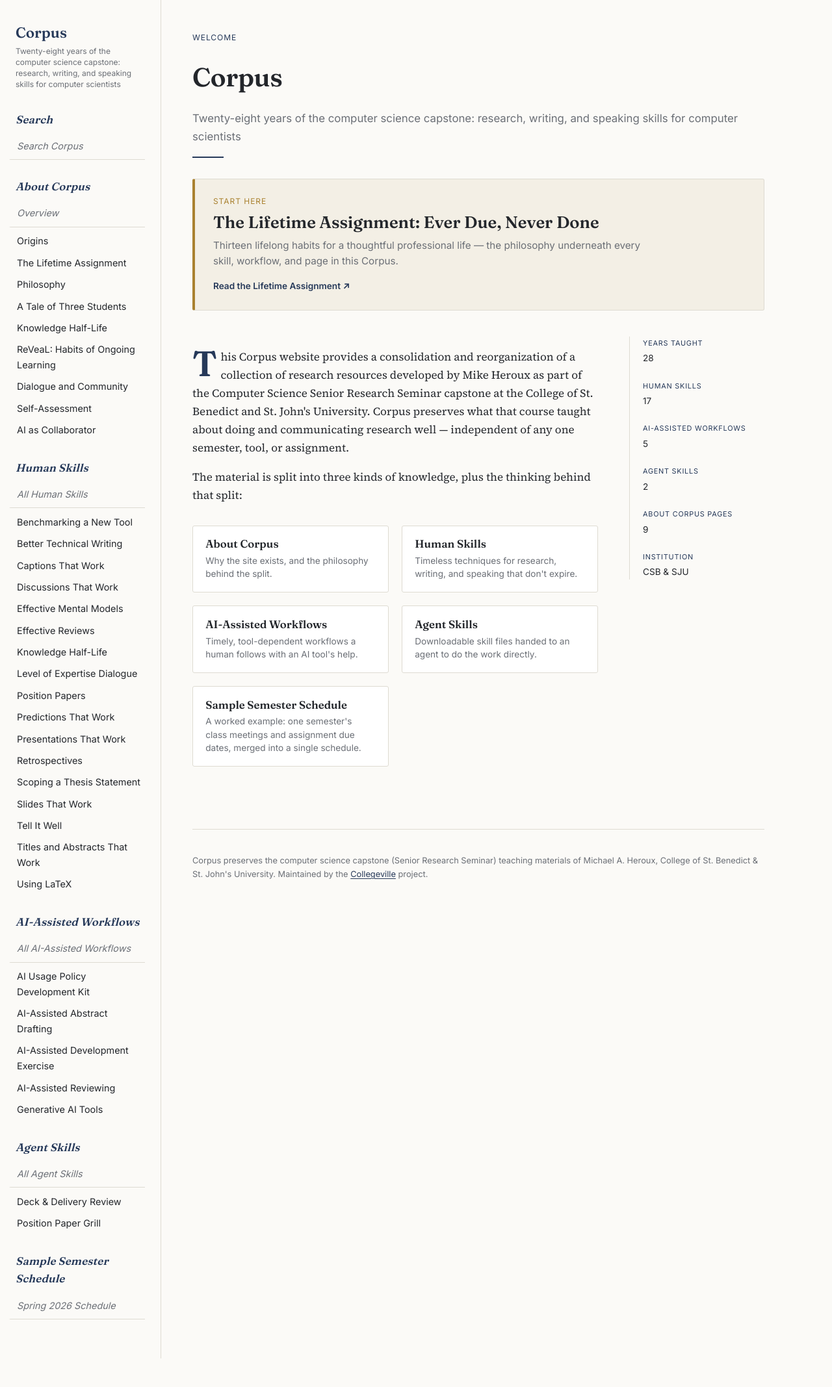
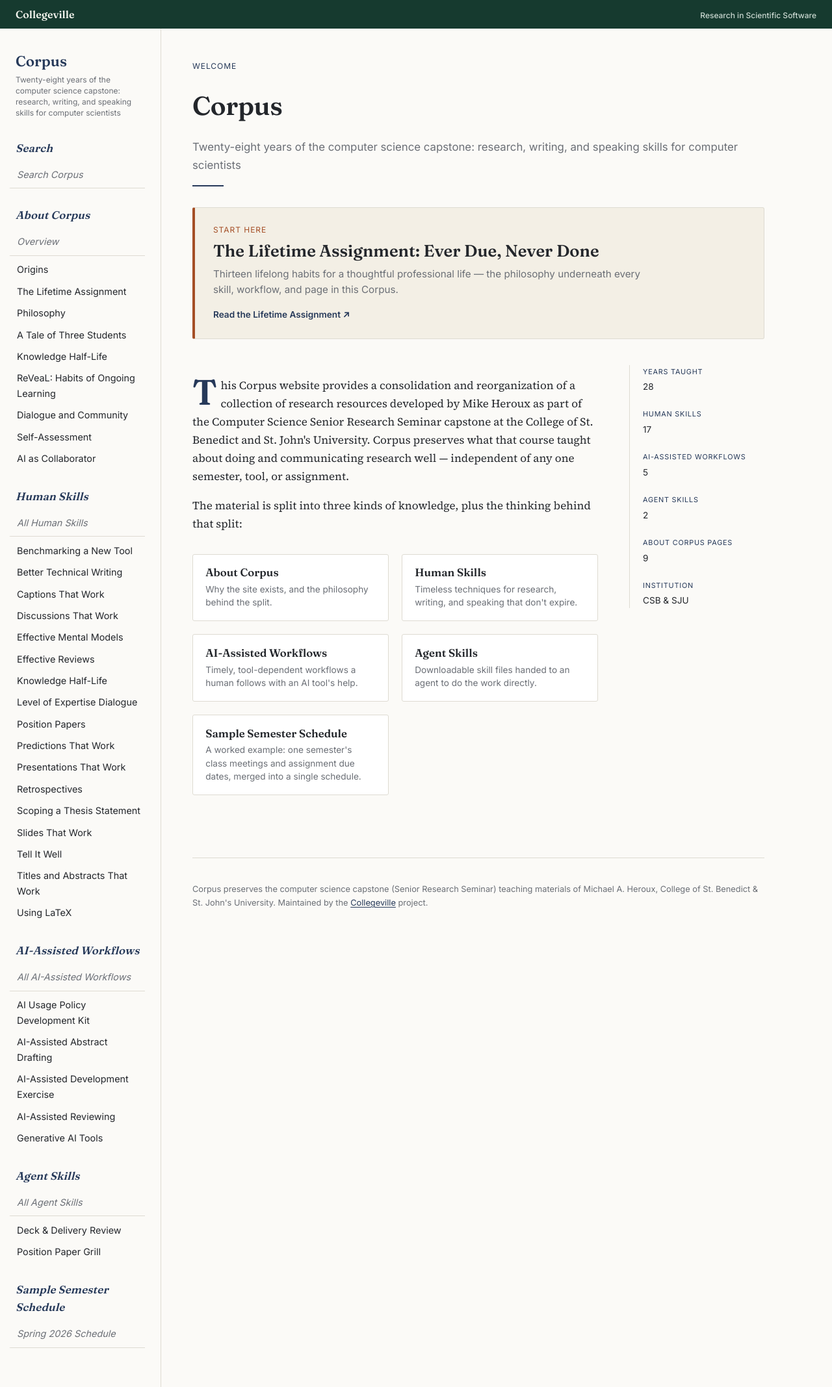
Before and after one commit to Collegeville/Corpus, a Jekyll site: the page built from index.md, in a window 1280 px wide. Shown: the whole page at 65% size. Built offline with Jekyll 4.4.1, drawn with Linux system fonts in a browser that asks for light colours; before the commit the page ends 2091 px from its top, so only the background shows below that.

Commit message:
Pair Corpus theme with the Collegeville site
Replace the gold accent with the copper used on collegeville.github.io
and add a pine bar linking back to the parent site. Navy stays as the
primary color, and the favicons are regenerated to match.

Co-Authored-By: Claude Opus 5.5 <noreply@anthropic.com>

```diff
--- /dev/null
+++ b/_includes/family-bar.html
@@ -0,0 +1,6 @@
+<!-- Links back to the parent site. Matches the top bar on
+     collegeville.github.io, which is why this is always pine, not navy. -->
+<div class="family-bar">
+  <a href="https://collegeville.github.io/">Collegeville</a>
+  <span>Research in Scientific Software</span>
+</div>
--- a/_layouts/default.html
+++ b/_layouts/default.html
@@ -4,6 +4,7 @@
   {% include head.html %}
 </head>
 <body>
+  {% include family-bar.html %}
   <div class="site">
     {% include sidebar.html %}
     <main class="content">
--- a/assets/css/style.scss
+++ b/assets/css/style.scss
@@ -2,7 +2,8 @@
 ---
 /* ==========================================================================
    Corpus — design tokens
-   Palette: warm manuscript paper + CSB/SJU navy + a muted vellum gold,
+   Palette: warm manuscript paper + CSB/SJU navy + the copper accent shared
+   with the parent Collegeville site,
    quietly nodding to the Benedictine/scriptorium setting without leaning on
    it. Documentation-site structure: persistent sidebar nav, generous
    whitespace, clear heading hierarchy.
@@ -17,7 +18,10 @@
   --color-muted:      #6B6F76; /* secondary text, captions, metadata */
   --color-navy:       #263959; /* CSB/SJU navy — primary accent */
   --color-navy-deep:  #182338; /* hover/active states */
-  --color-gold:       #A9812F; /* muted vellum gold — secondary accent */
+  --color-copper:     #A44E25; /* secondary accent, shared with Collegeville */
+  --color-pine-deep:  #163A2F; /* family bar only, matches Collegeville */
+  --color-on-pine:    #F4F5EE;
+  --color-on-pine-muted: #CBD8D1;
   --color-rule:       #DEDBD2; /* hairline borders */
   --color-rule-soft:  #EDEBE4;
 
@@ -60,7 +64,7 @@ a {
 a:hover { color: var(--color-navy-deep); }
 a:focus-visible,
 button:focus-visible {
-  outline: 2px solid var(--color-gold);
+  outline: 2px solid var(--color-copper);
   outline-offset: 2px;
 }
 
@@ -93,7 +97,7 @@ h2 {
 }
 h2::before {
   content: "\00B6\00A0";
-  color: var(--color-gold);
+  color: var(--color-copper);
   font-style: normal;
 }
 h3 { font-size: 1.15rem; margin-top: 2em; }
@@ -110,11 +114,37 @@ pre {
   overflow-x: auto;
 }
 
+/* Family bar: ties Corpus to the parent Collegeville site. Same color and
+   type as the top bar on collegeville.github.io. */
+.family-bar {
+  display: flex;
+  flex-wrap: wrap;
+  justify-content: space-between;
+  align-items: baseline;
+  gap: 0.1rem 1.5rem;
+  background: var(--color-pine-deep);
+  padding: 0.55rem 1.5rem;
+}
+.family-bar a {
+  font-family: var(--font-display);
+  font-size: 1rem;
+  font-weight: 600;
+  color: var(--color-on-pine);
+  text-decoration: none;
+}
+.family-bar a:hover { text-decoration: underline; }
+.family-bar span {
+  font-family: var(--font-ui);
+  font-size: 0.75rem;
+  font-weight: 500;
+  color: var(--color-on-pine-muted);
+}
+
 /* Layout shell --------------------------------------------------------- */
 .site {
   display: grid;
   grid-template-columns: var(--sidebar-width) minmax(0, 1fr);
-  min-height: 100vh;
+  min-height: calc(100vh - 2.75rem); /* leaves room for the family bar */
 }
 
 .sidebar {
@@ -174,7 +204,7 @@ pre {
 }
 .sidebar nav a.is-active {
   color: var(--color-navy);
-  border-left-color: var(--color-gold);
+  border-left-color: var(--color-copper);
   background: var(--color-margin);
   font-weight: 600;
 }
@@ -218,7 +248,7 @@ pre {
 }
 .sidebar__nav-toggle > summary::after {
   content: "\25BE"; /* ▾ */
-  color: var(--color-gold);
+  color: var(--color-copper);
 }
 .sidebar__nav-toggle[open] > summary {
   border-bottom: none;
@@ -275,9 +305,9 @@ pre {
   border-color: var(--color-navy);
   color: var(--color-navy);
 }
-.chip--gold {
-  border-color: var(--color-gold);
-  color: var(--color-gold);
+.chip--copper {
+  border-color: var(--color-copper);
+  color: var(--color-copper);
 }
 
 /* Signature element: the marginalia rail --------------------------------
@@ -325,7 +355,7 @@ pre {
   gap: 0.35rem;
 }
 .marginalia a.marginalia__companion {
-  color: var(--color-gold);
+  color: var(--color-copper);
   font-weight: 600;
 }
 
@@ -375,7 +405,7 @@ pre {
 
 /* Homepage-only featured callout — the one place this site points a
    first-time visitor at something before the page has explained itself.
-   Deliberately distinct from .card: full-width, a gold left rule like a
+   Deliberately distinct from .card: full-width, a copper left rule like a
    marginal annotation, sits above the intro paragraph rather than beside
    its peers in the card grid. Links off-site (maherou.github.io), so it
    carries an explicit external-link cue. */
@@ -384,14 +414,14 @@ pre {
   display: block;
   background: var(--color-margin);
   border: 1px solid var(--color-rule);
-  border-left: 4px solid var(--color-gold);
+  border-left: 4px solid var(--color-copper);
   border-radius: var(--radius);
   padding: 1.5rem 1.75rem;
   margin: 0 0 2.5rem;
 }
 .featured-callout:hover {
   border-color: var(--color-navy);
-  border-left-color: var(--color-gold);
+  border-left-color: var(--color-copper);
   background: var(--color-surface);
 }
 .featured-callout__eyebrow {
@@ -399,7 +429,7 @@ pre {
   font-size: 0.75rem;
   text-transform: uppercase;
   letter-spacing: 0.08em;
-  color: var(--color-gold);
+  color: var(--color-copper);
   margin-bottom: 0.4rem;
 }
 .featured-callout__title {
@@ -488,7 +518,7 @@ pre {
   margin: 1rem 0;
 }
 .search-input:focus-visible {
-  outline: 2px solid var(--color-gold);
+  outline: 2px solid var(--color-copper);
   outline-offset: 2px;
   border-color: var(--color-navy);
 }
```
Also changed, not shown: CLAUDE.md (+1 -1 lines), README.md, apple-touch-icon-precomposed.png, apple-touch-icon.png, favicon.ico, favicon.svg.
